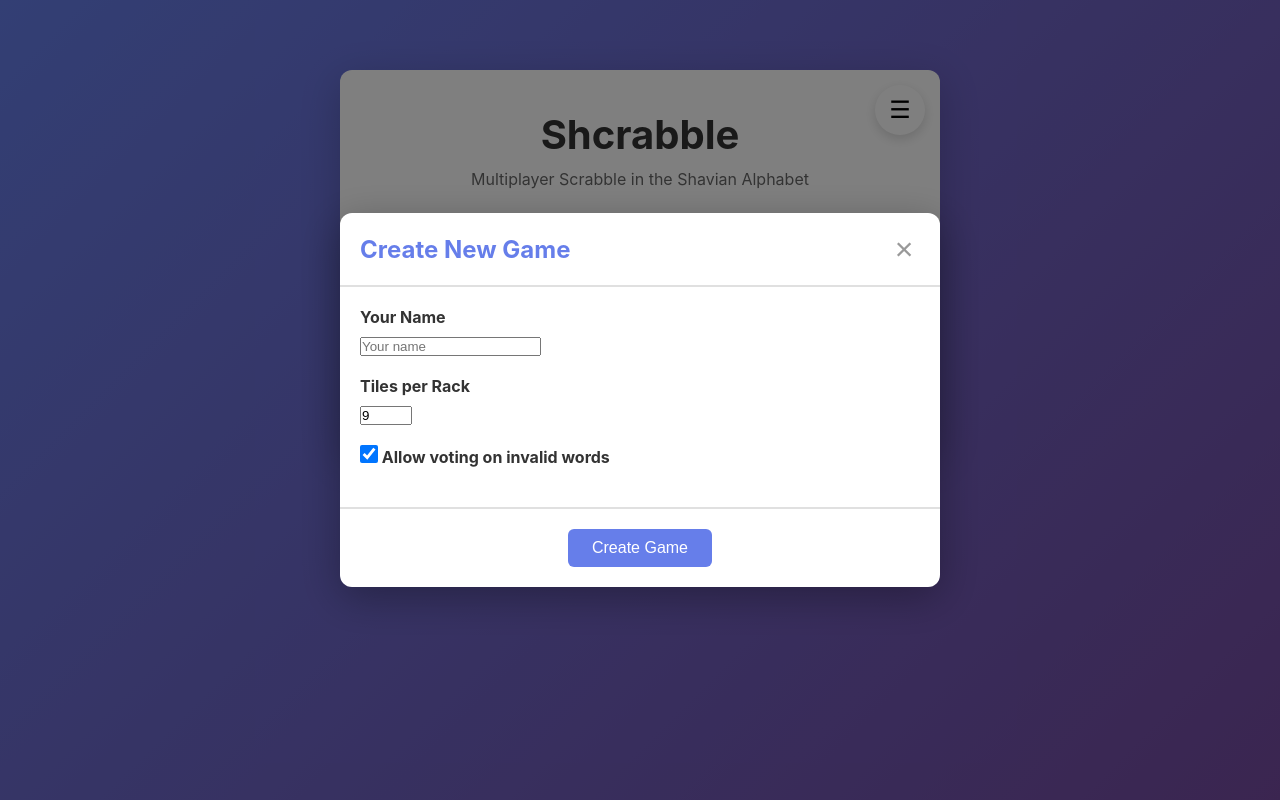
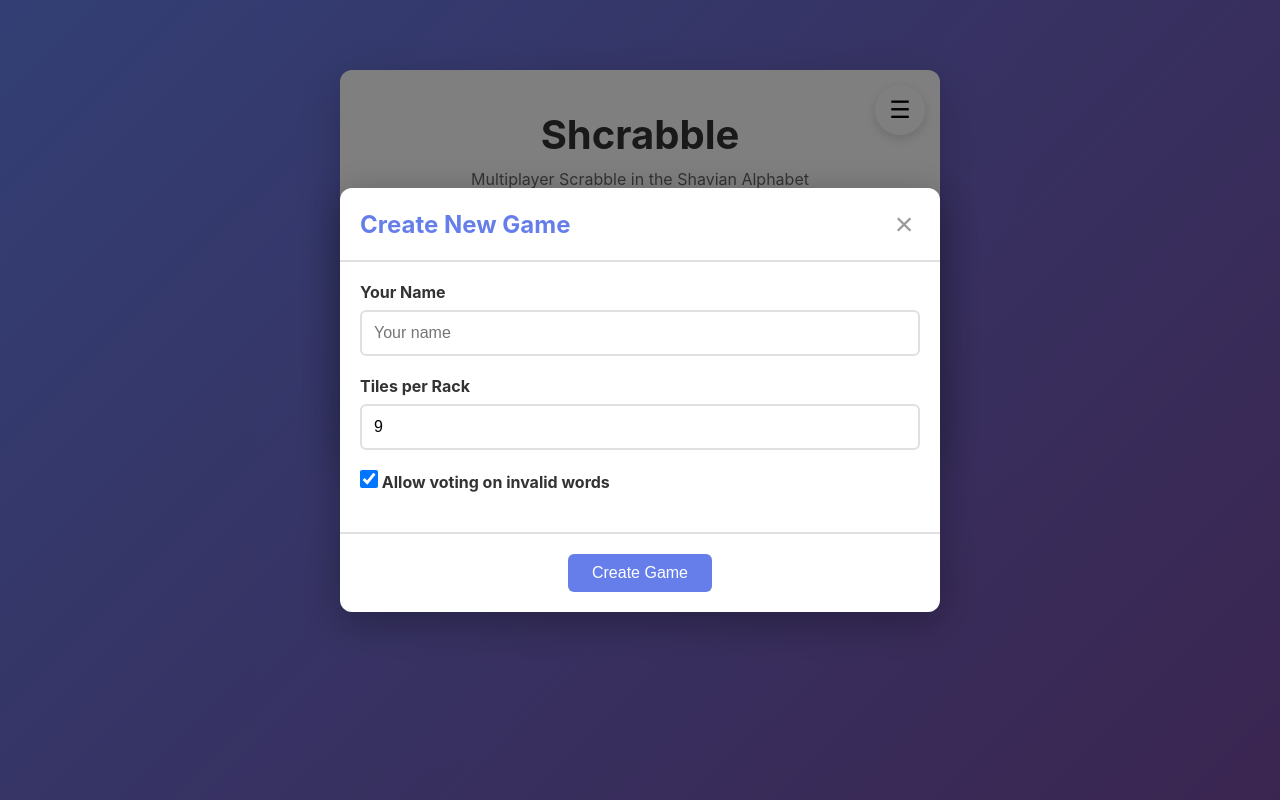
Before and after one commit to cozmic72/shcrabble, a website: page public/index.html in a window 1280 px wide. Both pictures are taken after a click on the button "Create Game". Drawn offline with nearby package versions, Linux system fonts and the light colour scheme; no server answers; a web font is replaced by a local one.

Commit message:
Fix dialog input field sizing
- Add proper styling for input fields in setting-item containers
- Inputs now have consistent padding and sizing with selects
- Clean up number input spinner buttons

🤖 Generated with [Claude Code](https://claude.com/claude-code)

Co-Authored-By: Claude <noreply@anthropic.com>

```diff
--- a/public/style.css
+++ b/public/style.css
@@ -179,18 +179,31 @@ body {
   color: #333;
 }
 
+.setting-item input,
 .setting-item select {
   width: 100%;
-  padding: 10px;
+  padding: 12px;
   border: 2px solid #e0e0e0;
   border-radius: 6px;
   font-size: 1em;
   background: white;
+  box-sizing: border-box;
 }
 
+.setting-item input:focus,
 .setting-item select:focus {
   outline: none;
   border-color: #667eea;
+}
+
+.setting-item input[type="number"] {
+  -moz-appearance: textfield;
+}
+
+.setting-item input[type="number"]::-webkit-outer-spin-button,
+.setting-item input[type="number"]::-webkit-inner-spin-button {
+  -webkit-appearance: none;
+  margin: 0;
 }
 
 .dialog-footer {
```
